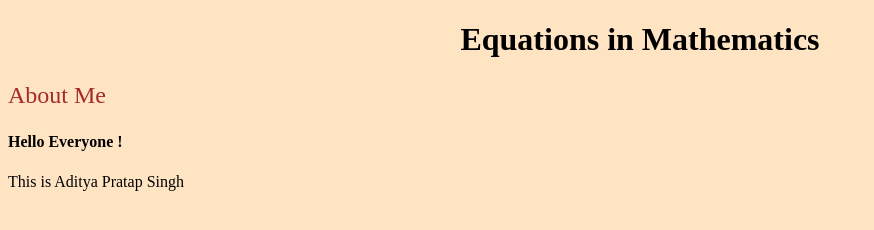
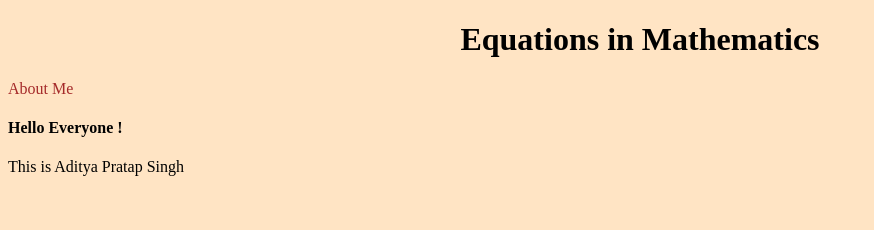
Before and after one commit to aps045/Fullstack-Practical-2, a plain HTML site: page index.html in a window 1280 px wide. Shown: the whole page, without its empty margins (0-874 px from the left). Drawn offline with Linux system fonts and the light colour scheme.

Commit message:
Update in File

```diff
--- a/index.html
+++ b/index.html
@@ -7,7 +7,7 @@
     <h1 align="center">Equations in Mathematics</h1>
 </head>
 <body style="background-color: bisque;">
-    <p style="font-size: x-large; color: brown;">About Me</p>
+    <p style="font-size: 24; color: brown;">About Me</p>
     <h4>Hello Everyone !</h4>
     <p>This is Aditya Pratap Singh</p>
 </body>
```
